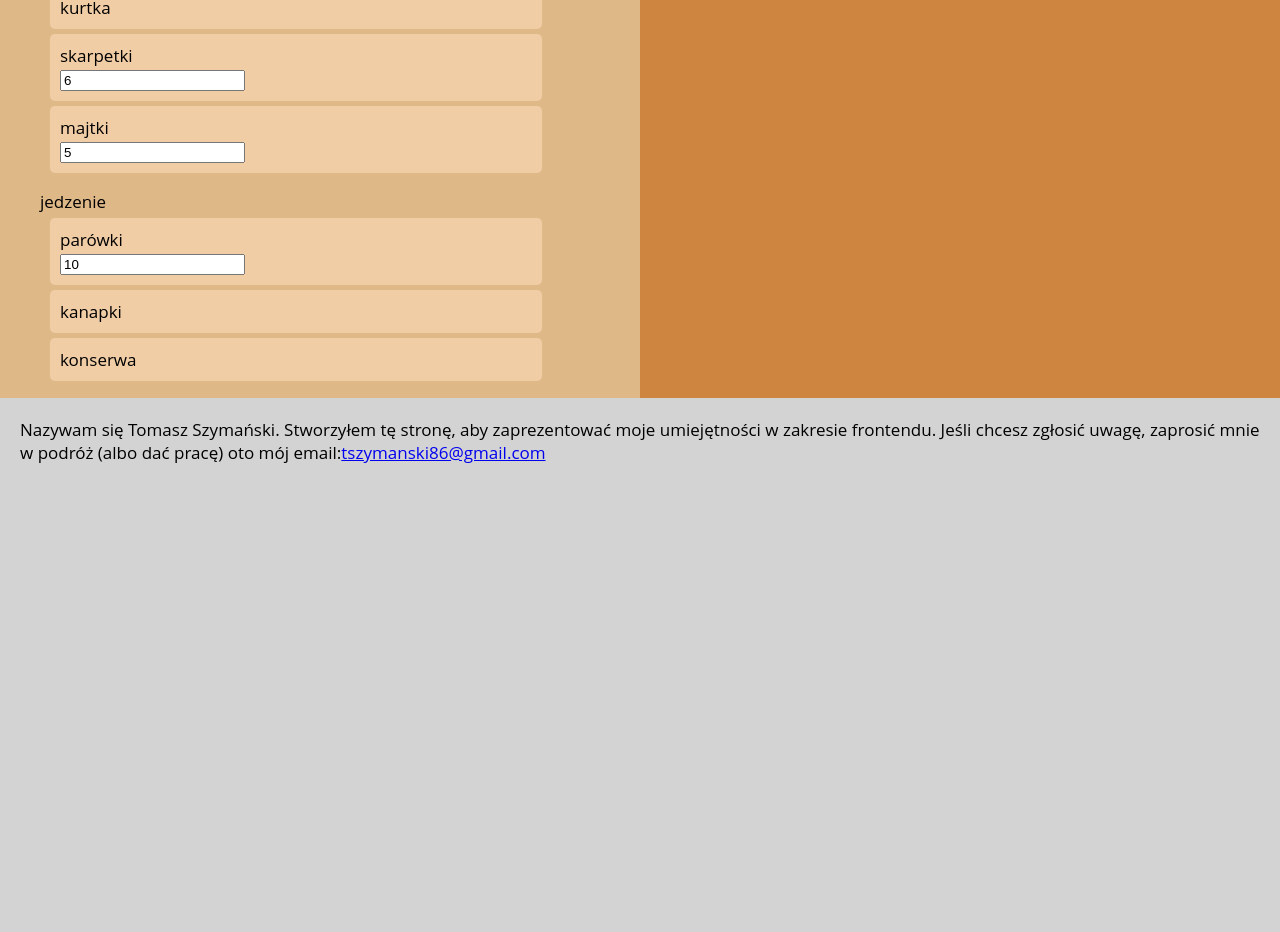
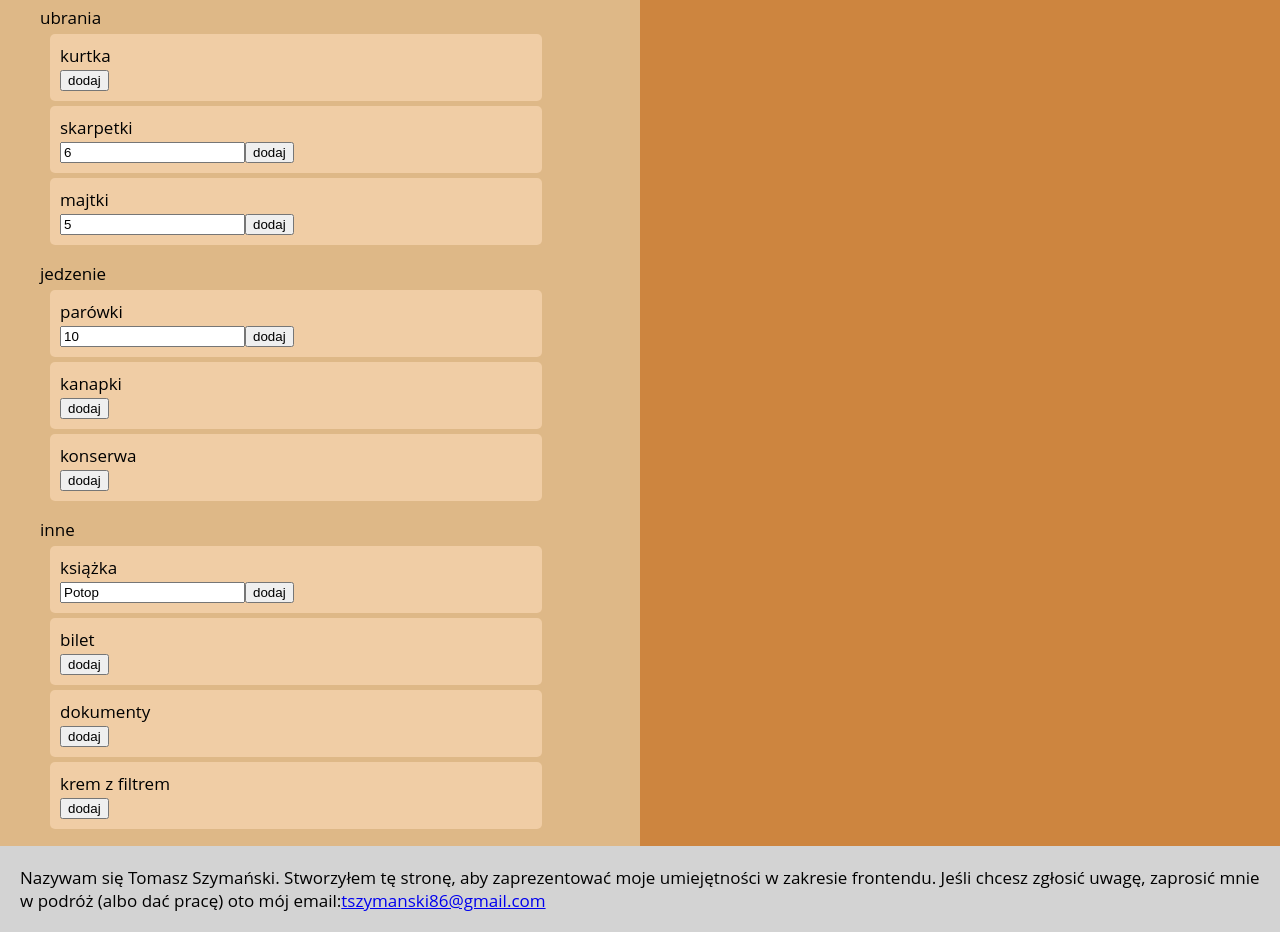
Before and after one commit to tszymanski86/W-Drog-, a React (Create React App) app: page / in a window 1280 px wide. Shown: the part 530-1462 px from the top of the page. Before the commit the page ends 1014 px from the top, so only its background shows below. Built offline with nearby package versions, Linux system fonts and the light colour scheme.

Commit message:
add buttons 'add thing'

```diff
--- a/src/LuggageCategory.js
+++ b/src/LuggageCategory.js
@@ -1,29 +1,21 @@
 import React from "react";
 import "./App.css";
-import LuggageItem from "./LuggageItem"
+import LuggageItem from "./LuggageItem";
 
 function LuggageCategory(props) {
   const content = props.data;
+  const category = content.category;
 
   return (
     <div>
-      <div className="categoryName">
-        {content.category}
-      </div>
+      <div className="categoryName">{category}</div>
       {content.things.map((item, i) => (
         <li key={i}>
-          <LuggageItem data={item} />
+          <LuggageItem data={item} category={category} />
         </li>
-        ))}
+      ))}
     </div>
   );
 }
 
 export default LuggageCategory;
-
-/*
-{LuggageData.map((item, i) => (
-  <li key={i}>
-    <LuggageCategory data={item} />
-  </li>
-))}*/
--- a/src/LuggageData.js
+++ b/src/LuggageData.js
@@ -1,5 +1,3 @@
-import "./App.css";
-
 const LuggageData = [
   {
     category: "elektronika",
@@ -40,6 +38,19 @@ const LuggageData = [
     { name: "konserwa"}
     ],
   },
+  {
+    category: "inne",
+    things: [
+    {
+      name: "książka",
+      inputType : "text",
+      value: "Potop",
+    },
+    { name: "bilet" },
+    { name: "dokumenty"},
+    { name: "krem z filtrem"}
+    ],
+  },
   ];
 
 export default LuggageData;
--- a/src/LuggageItem.js
+++ b/src/LuggageItem.js
@@ -1,21 +1,51 @@
 import React from "react";
 import "./LuggageItem.css";
+import LuggageSelected from "./LuggageSelected";
 
-function LuggageItem(props) {
-  const item = props.data;
+class LuggageItem extends React.Component {
+  constructor(props) {
+    super(props);
+    this.state = {
+      name: props.data.name,
+      inputType: props.data.inputType,
+      value: props.data.value,
+      category: props.category,
+    };
 
-  function dzialaj(){
-    console.log('działam');
+    this.add = this.add.bind(this);
+    this.setValue = this.setValue.bind(this);
   }
 
-  return (
-    <div className="luggageItem">
-      <div className="luggageTitle">
-        {item.name}
+  setValue(e) {
+    this.setState({ value: e.target.value });
+  }
+
+  add(state) {
+    console.log(state);
+
+    LuggageSelected.forEach(function(item){
+      if (item.name == state.name) console.log('już mam to');
+    });
+
+    LuggageSelected.push(this.state);
+    //console.log(LuggageSelected);
+  }
+
+  render() {
+    return (
+      <div className="luggageItem">
+        <div className="luggageTitle">{this.state.name}</div>
+        {this.state.inputType && (
+          <input
+            type={this.state.inputType}
+            defaultValue={this.state.value}
+            onChange={this.setValue}
+          />
+        )}
+        <button onClick={this.add(this.state)}>dodaj</button>
       </div>
-      {item.inputType && <input type={item.inputType} defaultValue={item.value}/>}
-    </div>
-  );
+    );
+  }
 }
 
 export default LuggageItem;
--- /dev/null
+++ b/src/LuggageSelected.js
@@ -0,0 +1,3 @@
+const LuggageSelected = [];
+
+  export default LuggageSelected;
```
